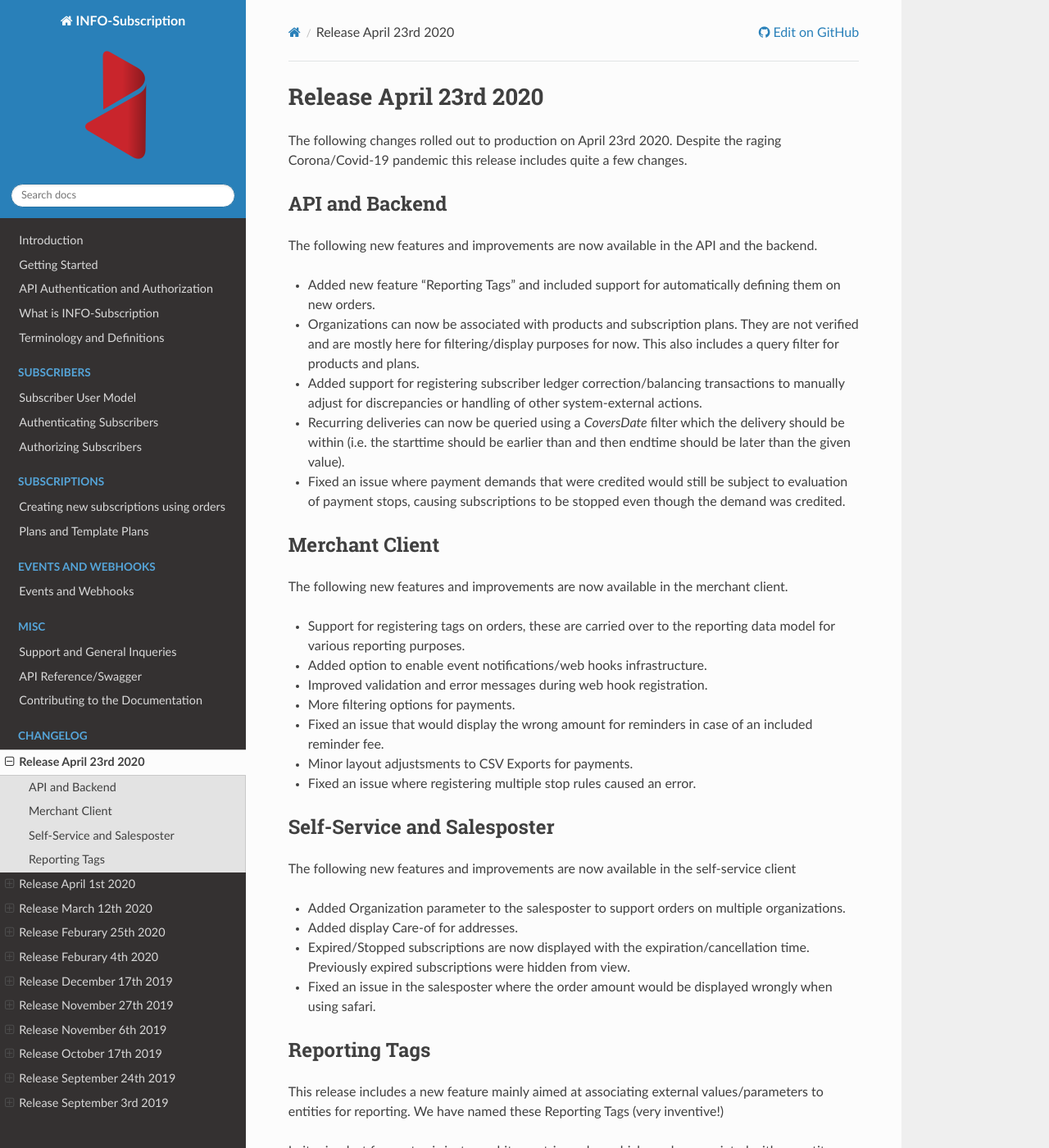
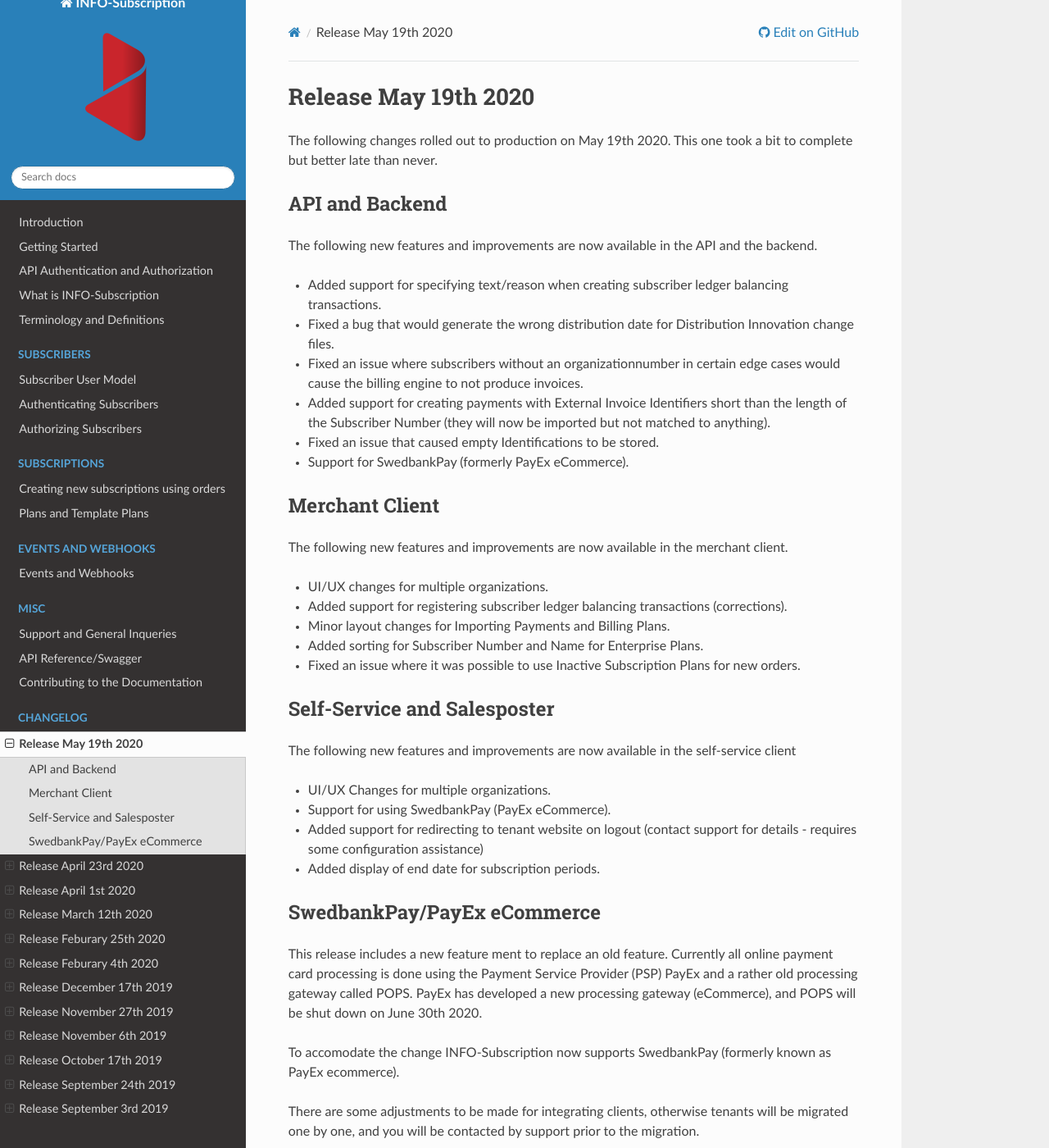
Before and after one commit to infosoftas/info-subscription-doc, a Sphinx documentation site: the page built from source/changelog/changelog.rst, in a window 1280 px wide and 1400 px high. Shown: the whole window at 82% size. Built offline with Sphinx 7.4.7 and the Read the Docs theme 2.0.0, drawn with Linux system fonts in a browser that asks for light colours; formulas are drawn with MathJax 3.

Commit message:
Added Changelog for Release 74 (#19)
* Added r74 changelog

* Fixed typo and remove item that was not actually in the release.

Co-authored-by: Esben Bach <esbbach@infosoft.no>

```diff
--- a/source/changelog/changelog.rst
+++ b/source/changelog/changelog.rst
@@ -1,3 +1,4 @@
+.. include:: r74.inc
 .. include:: r73.inc
 .. include:: r72.inc
 .. include:: r71.inc
--- /dev/null
+++ b/source/changelog/r74.inc
@@ -0,0 +1,47 @@
+.. _changelog-r74:
+
+**************************
+Release May 19th 2020
+**************************
+The following changes rolled out to production on May 19th 2020.
+This one took a bit to complete but better late than never.
+
+API and Backend
+===============
+The following new features and improvements are now available in the API and the backend.
+
+* Added support for specifying text/reason when creating subscriber ledger balancing transactions.
+* Fixed a bug that would generate the wrong distribution date for Distribution Innovation change files.
+* Fixed an issue where subscribers without an organizationnumber in certain edge cases would cause the billing engine to not produce invoices.
+* Added support for creating payments with External Invoice Identifiers short than the length of the Subscriber Number (they will now be imported but not matched to anything).
+* Fixed an issue that caused empty Identifications to be stored.
+* Support for SwedbankPay (formerly PayEx eCommerce).
+
+Merchant Client
+===============
+The following new features and improvements are now available in the merchant client.
+
+* UI/UX changes for multiple organizations.
+* Added support for registering subscriber ledger balancing transactions (corrections).
+* Minor layout changes for Importing Payments and Billing Plans.
+* Added sorting for Subscriber Number and Name for Enterprise Plans.
+* Fixed an issue where it was possible to use Inactive Subscription Plans for new orders.
+
+Self-Service and Salesposter
+============================
+The following new features and improvements are now available in the self-service client
+
+* UI/UX Changes for multiple organizations.
+* Support for using SwedbankPay (PayEx eCommerce).
+* Added support for redirecting to tenant website on logout (contact support for details - requires some configuration assistance)
+* Added display of end date for subscription periods.
+
+SwedbankPay/PayEx eCommerce
+============================
+This release includes a new feature ment to replace an old feature.
+Currently all online payment card processing is done using the Payment Service Provider (PSP) PayEx and a rather old processing gateway called POPS.
+PayEx has developed a new processing gateway (eCommerce), and POPS will be shut down on June 30th 2020.
+
+To accomodate the change INFO-Subscription now supports SwedbankPay (formerly known as PayEx ecommerce).
+
+There are some adjustments to be made for integrating clients, otherwise tenants will be migrated one by one, and you will be contacted by support prior to the migration.
```
